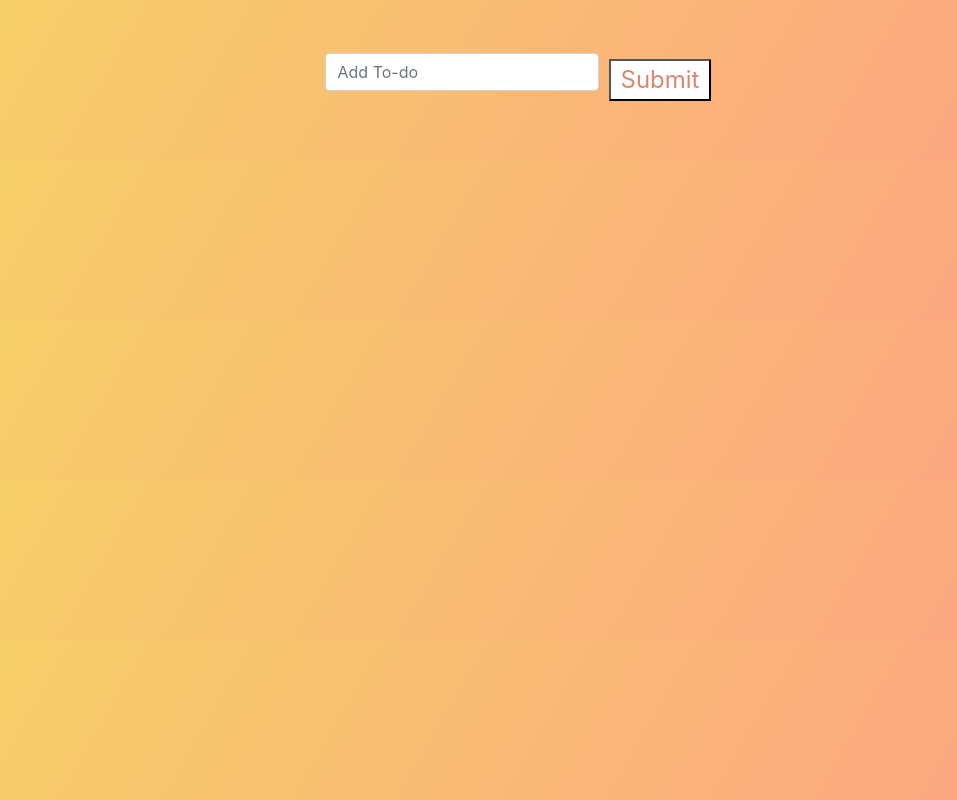
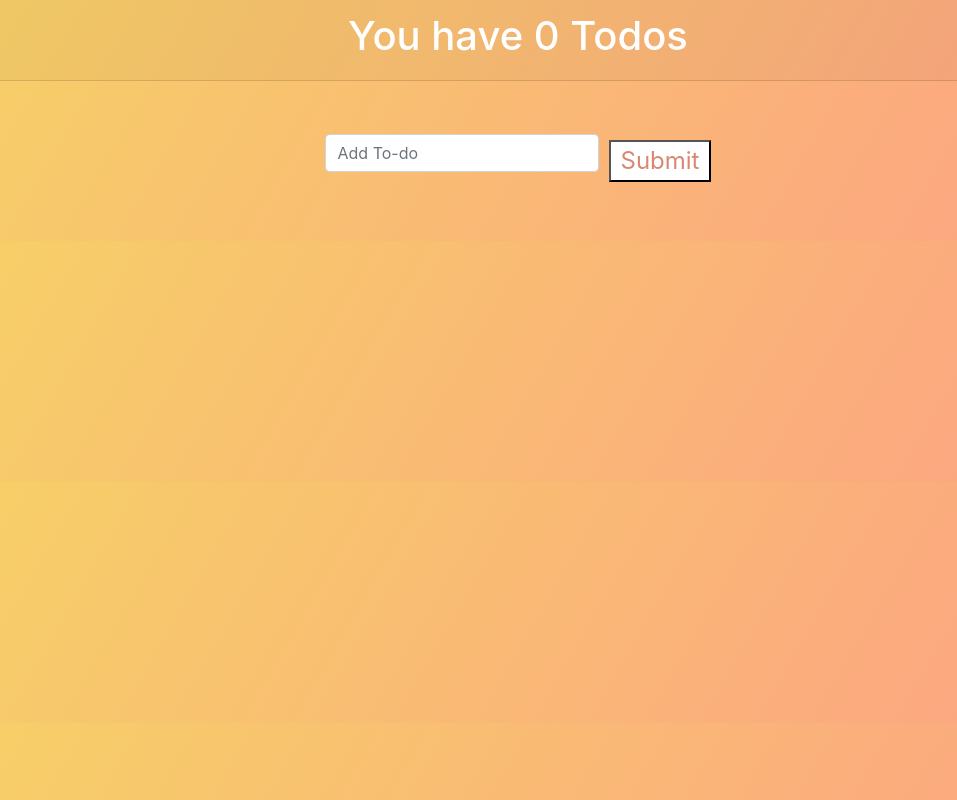
Before and after one commit to grlara9/mern-react-todolist, a React (Create React App) app in the folder client/: page / in a window 1280 px wide. Shown: the whole page, without its empty margins (122-1079 px from the left). Built offline with nearby package versions, Linux system fonts and the light colour scheme; no server answers.

Commit message:
created header component to display todos left

```diff
--- a/client/src/App.css
+++ b/client/src/App.css
@@ -48,3 +48,12 @@ form button:hover{
   align-items: center;
   padding: 2px 5px;
 }
+.card-header{
+  display: flex;
+  justify-content: center;
+  align-items:center;
+}
+
+.card-header-title{
+  color:white;
+}
--- a/client/src/App.js
+++ b/client/src/App.js
@@ -4,6 +4,7 @@ import './App.css';
 import axios from 'axios'
 import AddTodo from './components/add.component'
 import Todo from './components/todos.component'
+import Header from './components/header.component'
 
 class App extends Component {
   constructor(props){
@@ -35,8 +36,9 @@ class App extends Component {
   render(){
   return (
     <div className="container">
+      <Header num={this.state.todos.length} />
+      <Todo todos={this.state.todos} delete={this.delete}/>
       <AddTodo />
-      <Todo todos={this.state.todos} delete={this.delete}/>
     </div>
   );
 }
--- a/client/src/components/add.component.js
+++ b/client/src/components/add.component.js
@@ -21,7 +21,7 @@ class AddTodo extends Component {
             task: this.state.task,
             completed: false
         }
-        axios.post('http://localhost:5000/todo/add/', todo )
+        axios.post('http://localhost:5000/todo/add', todo )
         .then(res => console.log("this is the dataa:" + res.data))
 
         this.setState({
--- /dev/null
+++ b/client/src/components/header.component.js
@@ -0,0 +1,10 @@
+import React from 'react'
+
+const Header = props =>(
+    <div className='card-header'>
+    <h1 className='card-header-title'>
+      You have {props.num} Todos
+    </h1>
+  </div>
+)
+export default Header;
```
